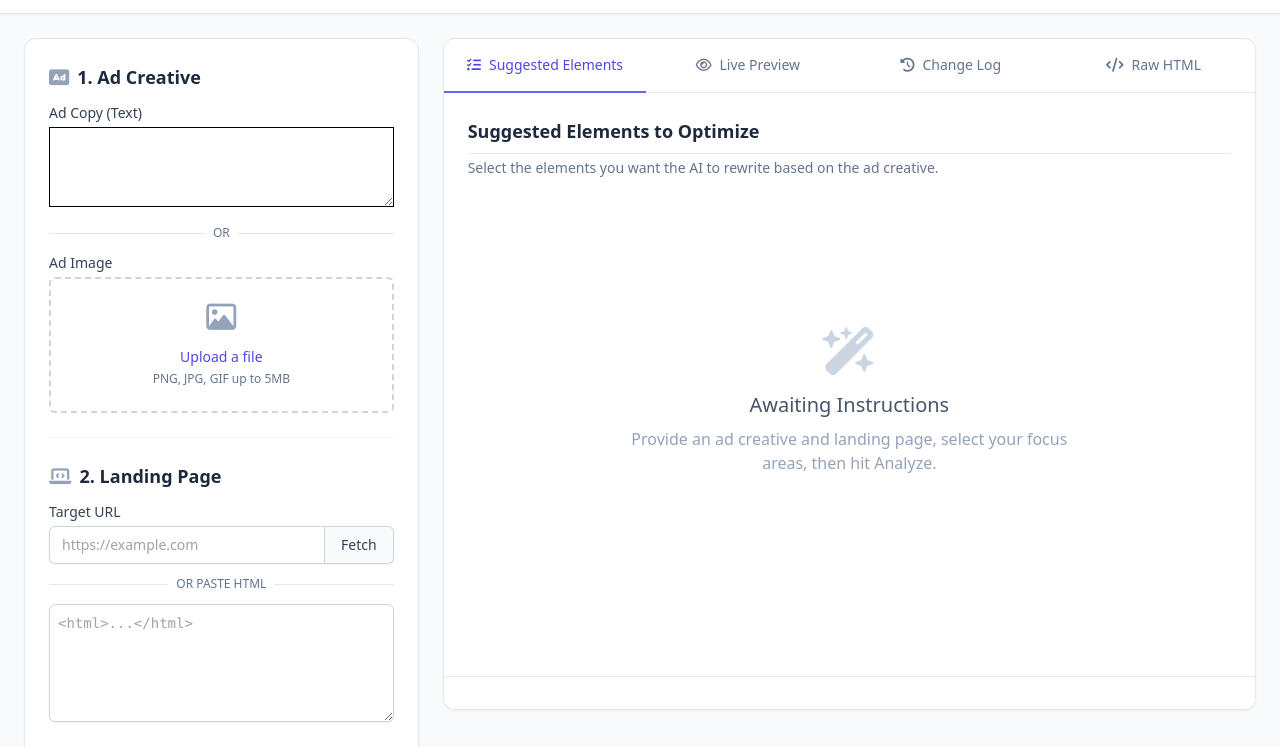
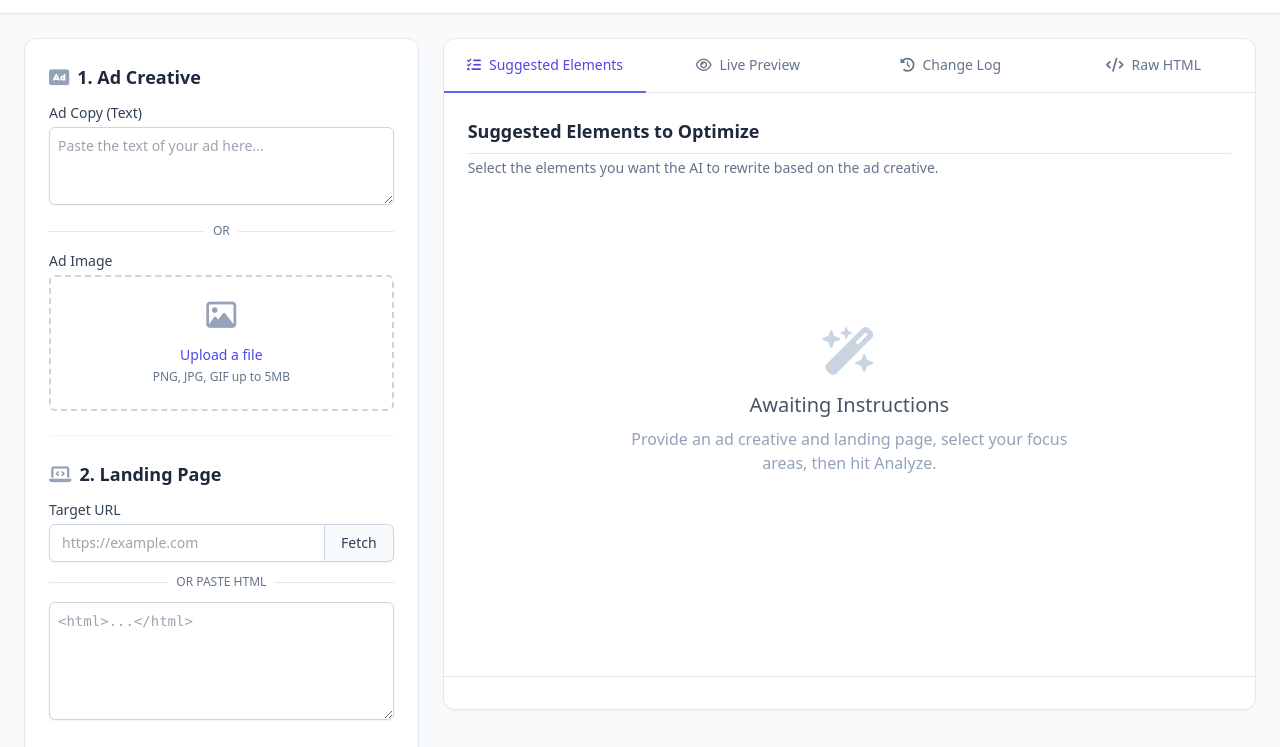
Before and after one commit to kevin-joshua/cro-enhancer, a website: page static/index.html in a window 1280 px wide. Shown: the part 47-794 px from the top of the page. Drawn offline with nearby package versions, Linux system fonts and the light colour scheme.

Commit message:
undo bad code

```diff
--- a/static/index.html
+++ b/static/index.html
@@ -37,11 +37,9 @@
 
         <div class="mb-3">
           <label class="block text-sm font-medium text-slate-700 mb-1">Ad Copy (Text)</label>
-          <textarea id="adText"
-            rows="3"
-            style="border: 1px solid black; width: 100%; height: 80px;"
-            placeholder="Paste the text of your ad here...">
-          </textarea>
+          <textarea id="adText" rows="3"
+            class="w-full rounded-md border-slate-300 shadow-sm focus:border-indigo-500 focus:ring-indigo-500 sm:text-sm border p-2"
+            placeholder="Paste the text of your ad here..."></textarea>
         </div>
 
         <div class="relative my-3">
```
